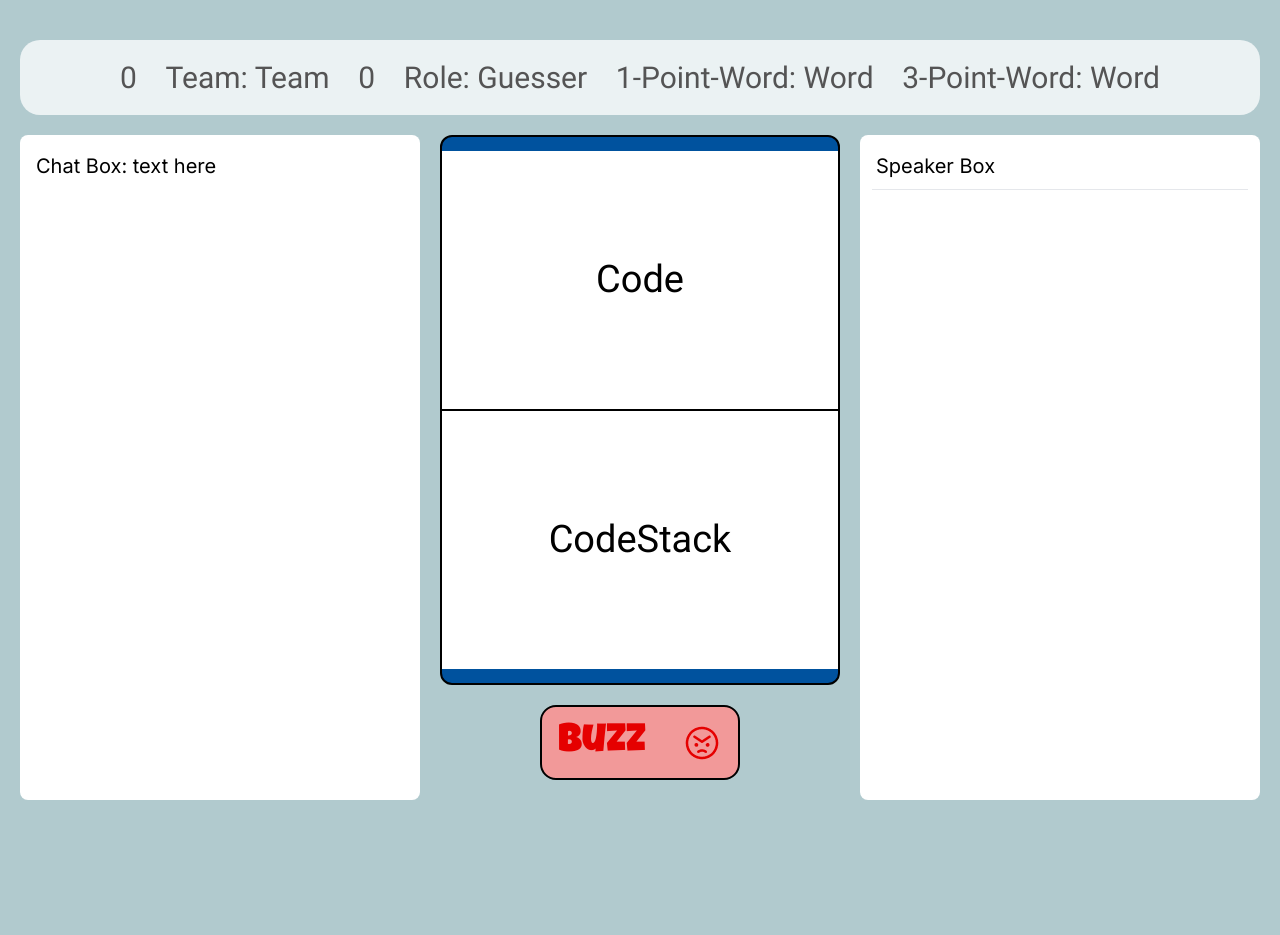
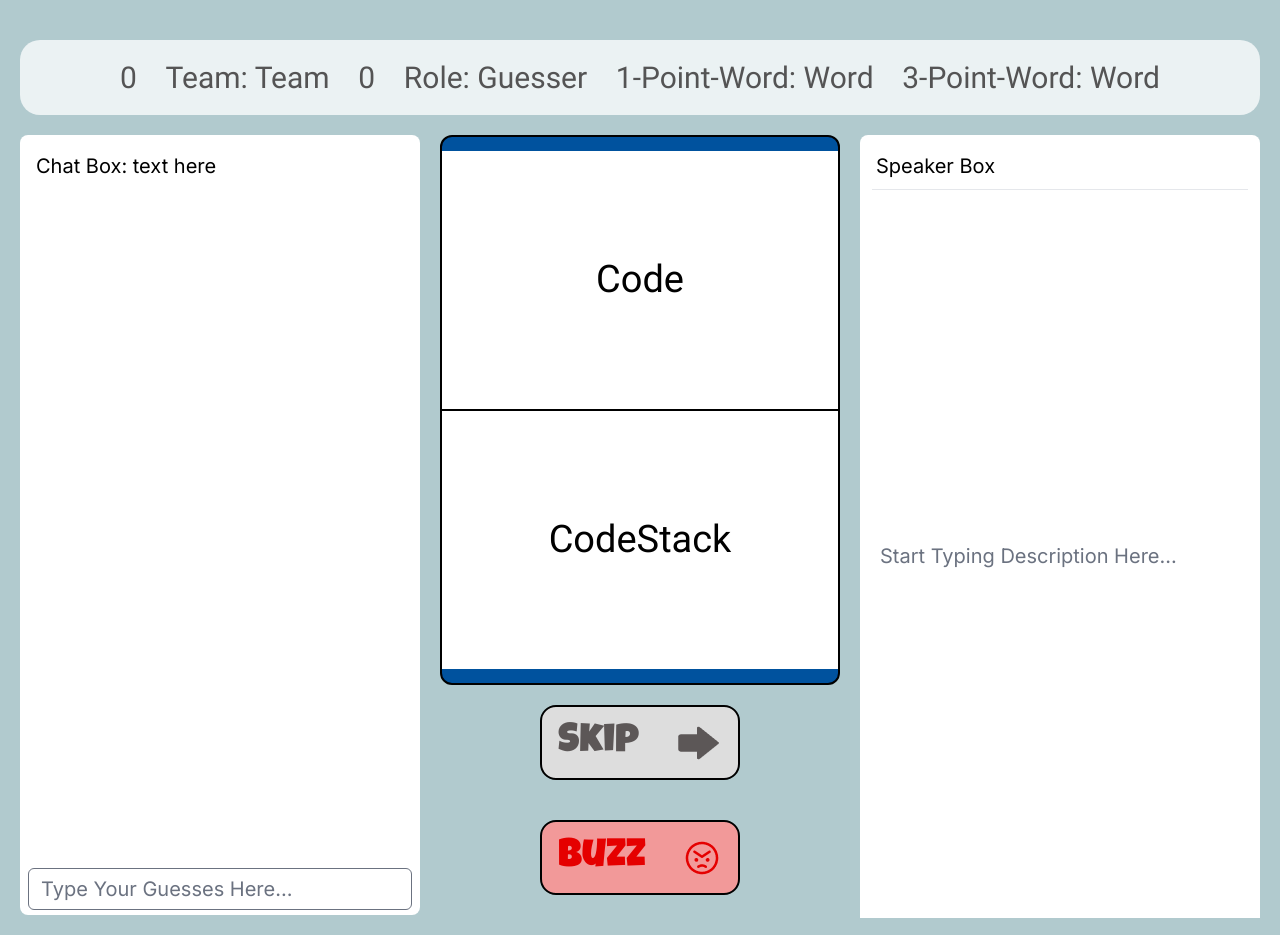
Before and after one commit to JarIsCoding/Shortalk---Front-End, a Next.js app: page /pages/gamePage in a window 1280 px wide. Shown: the part 100-1035 px from the top of the page. Before the commit the page ends 920 px from the top, so only its background shows below. Built offline with nearby package versions, Linux system fonts and the light colour scheme.

Commit message:
lobby room front end updated

```diff
--- a/src/app/pages/gamePage/page.tsx
+++ b/src/app/pages/gamePage/page.tsx
@@ -12,8 +12,8 @@ import React, { useState } from 'react'
 const GamePage = () => {
 
     //Change these bools to see inputs/buttons
-    const [guesser, setGuesser] = useState<boolean>(false)
-    const [speaker, setSpeaker] = useState<boolean>(false)
+    const [guesser, setGuesser] = useState<boolean>(true)
+    const [speaker, setSpeaker] = useState<boolean>(true)
     const [defense, setDefense] = useState<boolean>(true)
 
     const [role, setRole] = useState<string>('')
@@ -83,15 +83,15 @@ const GamePage = () => {
                 <div className='grid md:grid-cols-3 gap-5 px-5 pb-5'>
 
                     {/* This is the Guesser box */}
-                    <div className='bg-white rounded-lg'>
+                    <div className='bg-white rounded-lg flex flex-col justify-between'>
 
                         {/* Text from the guessers goes here */}
-                        <div className='pt-4 pb-2 ps-4 text-[20px]'>
+                        <div className='pt-4 pb-2 ps-4 text-[20px] h-full'>
                             <p>Chat Box: text here</p>
                         </div>
 
-                        <div className={`absolute bottom-1 left-1 w-[100%] ${guesser ? 'block' : 'hidden'}`}>
-                            <input type="text" placeholder='Type Your Guesses Here...' className='rounded-md w-[98%] text-[20px]' />
+                        <div className={` h-[50px] w-full px-2 ${guesser ? 'block' : 'hidden'}`}>
+                            <input type="text" placeholder='Type Your Guesses Here...' className='rounded-md w-full text-[20px]' />
                         </div>
                     </div>
 
@@ -109,18 +109,17 @@ const GamePage = () => {
                     </div>
 
                     {/* This is the speaker box */}
-                    <div className='bg-white rounded-lg'>
+                    <div className='bg-white rounded-lg flex flex-col justify-normal'>
                         <div className='pt-4 pb-2 ps-4 text-[20px]'>
                             Speaker Box
                         </div>
                         <hr className='bg-black mx-3' />
 
                         {/* Text from the Speaker goes here */}
-                        <div className='text-[20px]'>
-
+                        <div className='text-[20px] h-full '>
+                            <input type="text" placeholder='Start Typing Description Here...' className={`border-0 w-[100%] h-full px-5 text-[20px] placeholder:align-text-top align-text-top  ${speaker ? ' inline-block ' : 'hidden'}`} />
                         </div>
 
-                        <input type="text" placeholder='Start Typing Description Here...' className={`border-0 w-[100%] px-5 text-[20px] ${speaker ? 'block' : 'hidden'}`} />
                     </div>
 
                 </div>
```
